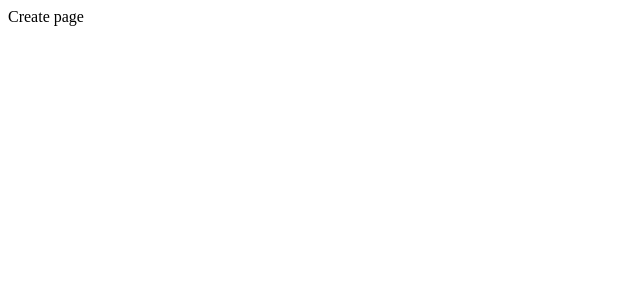
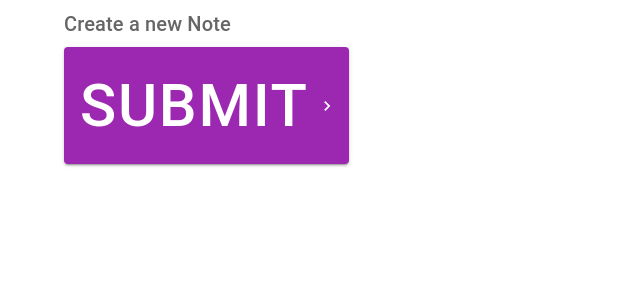
Before and after one commit to Mayamee/Notes, a React (Create React App) app: page /create in a window 1280 px wide. Shown: the top 300 px of the page, without its empty margins (0-640 px from the left). Built offline with nearby package versions, Linux system fonts and the light colour scheme.

Commit message:
customize material components

```diff
--- a/package.json
+++ b/package.json
@@ -5,6 +5,7 @@
   "dependencies": {
     "@emotion/react": "^11.10.4",
     "@emotion/styled": "^11.10.4",
+    "@mui/icons-material": "^5.10.3",
     "@mui/material": "^5.10.3",
     "@testing-library/jest-dom": "^5.14.1",
     "@testing-library/react": "^13.0.0",
@@ -23,7 +24,7 @@
   },
   "scripts": {
     "start": "react-scripts start",
-		"update":"yarn install",
+    "update": "yarn install",
     "build": "react-scripts build",
     "test": "react-scripts test",
     "eject": "react-scripts eject"
--- a/public/index.html
+++ b/public/index.html
@@ -24,7 +24,7 @@
       work correctly both with client-side routing and a non-root public URL.
       Learn how to configure a non-root public URL by running `npm run build`.
     -->
-    <title>React App</title>
+    <title>Material UI</title>
   </head>
   <body>
     <noscript>You need to enable JavaScript to run this app.</noscript>
--- a/src/pages/Create/Create.tsx
+++ b/src/pages/Create/Create.tsx
@@ -1,9 +1,41 @@
 import { FunctionComponent } from "react";
+import { Typography, Button } from "@mui/material";
+import { Container } from "@mui/system";
+import { KeyboardArrowRight } from "@mui/icons-material";
 
 interface CreateProps {}
 
 const Create: FunctionComponent<CreateProps> = () => {
-  return <div className="Create">Create page</div>;
+  return (
+    <div className="Create">
+      <Container>
+        <Typography
+          sx={{}}
+          variant="h6"
+          component="h2"
+          gutterBottom
+          color="textSecondary"
+        >
+          Create a new Note
+        </Typography>
+        <Button
+          sx={{
+            fontSize: 60,
+            "&:hover": {
+              fontSize: 120,
+            },
+          }}
+          type="submit"
+          color="secondary"
+          variant="contained"
+          onClick={() => console.log("you clicked me")}
+          endIcon={<KeyboardArrowRight />}
+        >
+          Submit
+        </Button>
+      </Container>
+    </div>
+  );
 };
 
 export default Create;
```
Also changed, not shown: 1 other file (tests, documents, lock files or other folders).
